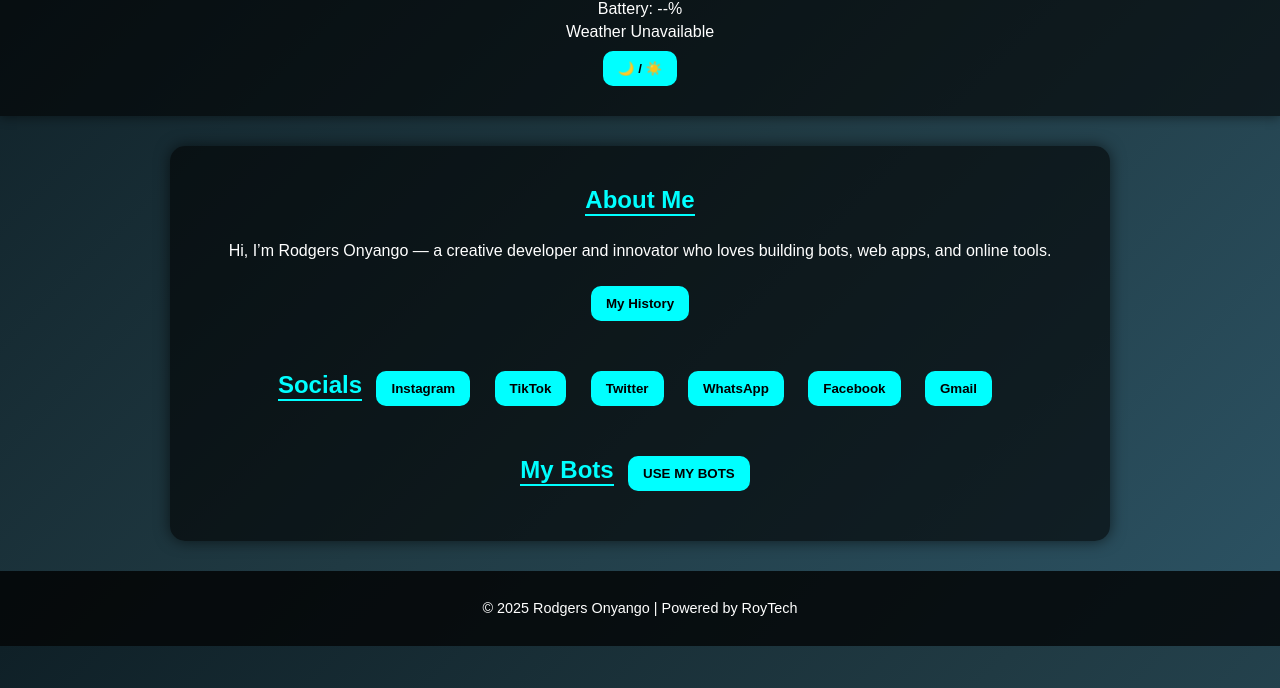
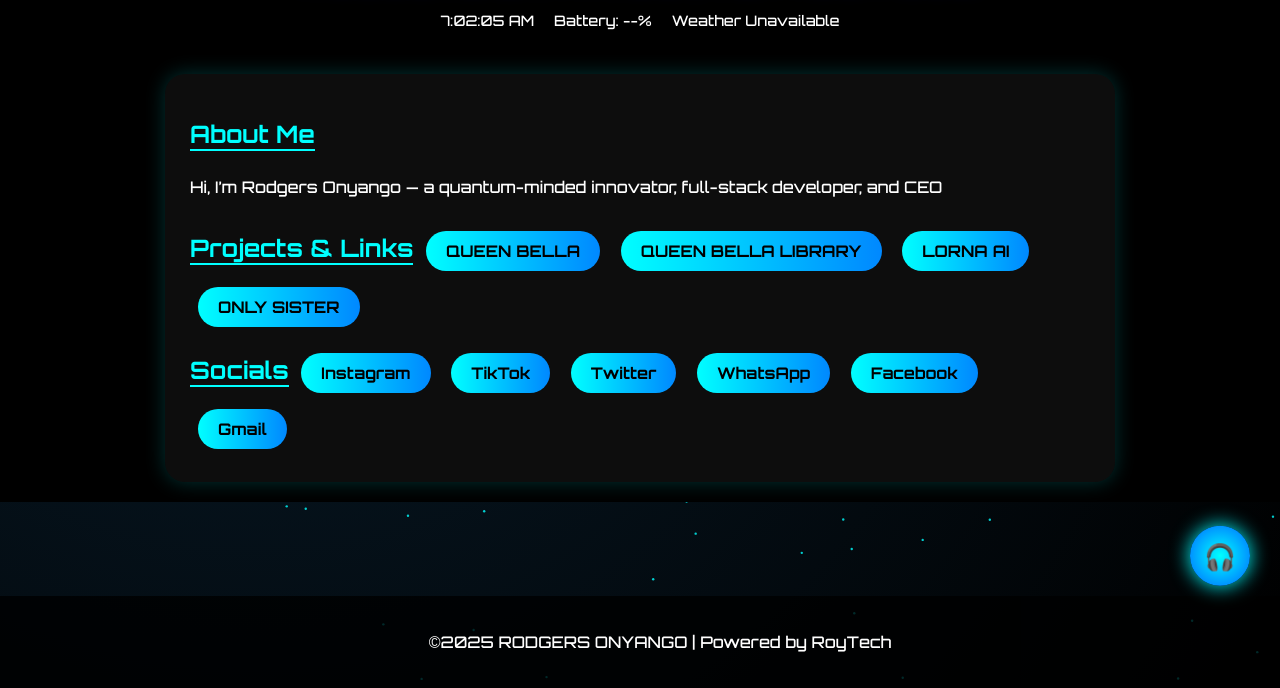
Before and after one commit to Rodgers4/Rodgers-, a plain HTML site: page index.html in a window 1280 px wide. Shown: the part 112-800 px from the top of the page. Drawn offline with Linux system fonts and the light colour scheme; no server answers.

Commit message:
Update index.html
Update

```diff
--- a/index.html
+++ b/index.html
@@ -3,265 +3,319 @@
 <head>
 <meta charset="UTF-8">
 <meta name="viewport" content="width=device-width, initial-scale=1.0">
+<title>Rodgers Onyango | RoyTech CEO</title>
+<meta name="description" content="Official Futuristic Portfolio of Rodgers Onyango | RoyTech CEO">
+<style>
+@import url('https://fonts.googleapis.com/css2?family=Orbitron:wght@500;700&display=swap');
 
-  <!-- SEO & Google Verification -->
-  <meta name="description" content="Official Portfolio of Rodgers Onyango. Developer, innovator, and founder of RoyTech. Discover my projects, bots, and story.">
-  <meta name="keywords" content="Rodgers Onyango, RoyTech, Portfolio, Developer, Tech, Kisumu">
-  <meta name="author" content="Rodgers Onyango">
-  <meta name="google-site-verification" content="g1tU_nhX5K7-xBr1BmEQpxeVhpKpCeW2meLrIDFsBxE" />
-
-  <title>Rodgers Onyango | Portfolio</title>
-
-  <!-- Schema Markup -->
-  <script type="application/ld+json">
-  {
-    "@context": "https://schema.org",
-    "@type": "Person",
-    "name": "Rodgers Onyango",
-    "url": "https://yourdomain.com",
-    "image": "https://yourdomain.com/profile.jpg",
-    "sameAs": [
-      "https://www.facebook.com/Taz254",
-      "https://wa.me/254755660053",
-      "https://www.tiktok.com/@_ouma4"
-    ],
-    "description": "Tech enthusiast, developer and founder of RoyTech from Kisumu, Kenya."
-  }
-  </script>
-
-  <style>
-    body {
-      font-family: Arial, sans-serif;
-      margin: 0;
-      padding: 0;
-      background: linear-gradient(135deg, #0f2027, #203a43, #2c5364);
-      color: #fff;
-      text-align: center;
-      transition: background 0.5s, color 0.5s;
+html,body{
+  margin:0;padding:0;
+  font-family:'Orbitron',sans-serif;
+  color:#fff;
+  background:#000;
+  overflow-x:hidden;
 }
 
-    header {
-      background: rgba(0,0,0,0.6);
-      padding: 20px;
-      box-shadow: 0 2px 10px rgba(0,0,0,0.4);
+/* animated particle background */
+canvas#bg{
+  position:fixed;
+  top:0;left:0;
+  width:100%;height:100%;
+  z-index:-1;
+  background:radial-gradient(circle at 20% 20%,#081b29,#000);
 }
 
-    h1 { margin: 0; font-size: 2.5rem; }
+/* Header */
+header{
+  text-align:center;
+  padding:40px 10px 10px;
+}
+h1{
+  font-size:2rem;
+  color:#0ff;
+  text-shadow:0 0 10px #0ff,0 0 20px #00f;
+}
+.typewrite>span{
+  border-right:2px solid #0ff;
+  animation:blink .7s infinite;
+}
+@keyframes blink{50%{border-color:transparent;}}
 
-    .clock, .battery, .weather {
-      font-size: 1rem;
-      margin-top: 5px;
+/* Clock Battery Weather */
+.info-bar{
+  display:flex;
+  justify-content:center;
+  gap:20px;
+  font-size:0.9rem;
+  margin-bottom:15px;
 }
 
-    .clock { font-size: 2rem; color: #0ff; text-shadow: 0 0 10px #0ff; }
-
-    main {
-      max-width: 900px;
-      margin: 30px auto;
-      background: rgba(0,0,0,0.6);
-      padding: 20px;
-      border-radius: 15px;
-      box-shadow: 0 0 15px rgba(0,0,0,0.6);
+/* Sections */
+main{
+  max-width:900px;
+  margin:20px auto;
+  background:rgba(255,255,255,0.05);
+  border-radius:20px;
+  padding:25px;
+  backdrop-filter:blur(6px);
+  box-shadow:0 0 20px rgba(0,255,255,.2);
+}
+h2{
+  color:#0ff;
+  border-bottom:2px solid #0ff;
+  display:inline-block;
+  margin-bottom:10px;
 }
 
-    section { margin-bottom: 20px; }
-
-    h2 {
-      color: #0ff;
-      border-bottom: 2px solid #0ff;
-      display: inline-block;
-      margin-bottom: 10px;
+/* Buttons */
+.btn{
+  display:inline-block;
+  background:linear-gradient(90deg,#0ff,#08f);
+  color:#000;
+  font-weight:bold;
+  border:none;
+  padding:10px 20px;
+  border-radius:30px;
+  margin:8px;
+  cursor:pointer;
+  transition:transform .3s, box-shadow .3s;
+  text-decoration:none;
+}
+.btn:hover{
+  transform:scale(1.1);
+  box-shadow:0 0 20px #0ff;
 }
 
-    .btn {
-      display: inline-block;
-      background: #0ff;
-      color: #000;
-      border: none;
-      padding: 10px 15px;
-      margin: 10px;
-      cursor: pointer;
-      font-weight: bold;
-      border-radius: 10px;
-      transition: 0.3s;
-      text-decoration: none;
+/* Popups */
+.popup{
+  position:fixed;top:50%;left:50%;
+  transform:translate(-50%,-50%) scale(0);
+  background:rgba(0,0,0,0.95);
+  color:#0ff;
+  padding:25px 35px;
+  border-radius:15px;
+  box-shadow:0 0 25px #0ff;
+  font-size:1rem;
+  max-width:420px;
+  text-align:left;
+  opacity:0;
+  transition:all .4s;
+  z-index:9999;
+}
+.popup.show{transform:translate(-50%,-50%) scale(1);opacity:1;}
+.popup button{
+  margin-top:15px;
+  width:100%;
+  background:#0ff;
+  color:#000;
+  border:none;
+  padding:10px;
+  border-radius:8px;
+  font-weight:bold;
+  cursor:pointer;
 }
 
-    .btn:hover { transform: scale(1.1); }
+/* Footer */
+footer{
+  background:rgba(0,0,0,0.8);
+  padding:20px;
+  text-align:center;
+  position:fixed;
+  bottom:0;left:0;width:100%;
+}
+footer .btn{margin:6px;}
 
-    footer {
-      background: rgba(0,0,0,0.8);
-      padding: 15px;
-      margin-top: 20px;
-      font-size: 0.9rem;
+/* Floating music button */
+#musicBtn{
+  position:fixed;
+  bottom:100px;
+  right:30px;
+  width:60px;height:60px;
+  border-radius:50%;
+  background:radial-gradient(circle,#0ff,#06f);
+  color:#000;
+  display:flex;
+  align-items:center;
+  justify-content:center;
+  font-size:1.6rem;
+  cursor:pointer;
+  box-shadow:0 0 20px #0ff;
+  animation:float 6s ease-in-out infinite;
+  z-index:10000;
+}
+@keyframes float{
+  0%,100%{transform:translateY(0);}
+  50%{transform:translateY(-10px);}
 }
 
-    .popup {
-      position: fixed;
-      top: 50%;
-      left: 50%;
-      transform: translate(-50%, -50%) scale(0);
-      background: rgba(0, 0, 0, 0.95);
-      color: #0ff;
-      padding: 20px 30px;
-      border-radius: 15px;
-      box-shadow: 0 0 20px #0ff;
-      font-size: 1.2rem;
-      max-width: 400px;
-      text-align: left;
-      opacity: 0;
-      transition: transform 0.3s ease, opacity 0.3s ease;
-      z-index: 9999;
+/* Loading */
+#loadingPopup{
+  position:fixed;
+  top:0;left:0;width:100%;height:100%;
+  display:flex;justify-content:center;align-items:center;
+  background:rgba(0,0,0,0.9);
+  font-size:1.5rem;
+  color:#0ff;
+  font-weight:bold;
+  letter-spacing:2px;
+  z-index:10000;
+  opacity:0;
+  pointer-events:none;
+  transition:opacity .3s;
 }
-
-    .popup.show {
-      transform: translate(-50%, -50%) scale(1);
-      opacity: 1;
-    }
-
-    .popup button {
-      margin-top: 10px;
-      display: block;
-      width: 100%;
-      background: #0ff;
-      border: none;
-      color: #000;
-      padding: 10px;
-      border-radius: 8px;
-      cursor: pointer;
-      font-weight: bold;
-    }
-
-    .dark-mode {
-      background: #f9f9f9;
-      color: #000;
-    }
-
-    .dark-mode header, .dark-mode main, .dark-mode footer {
-      background: rgba(255,255,255,0.7);
-      color: #000;
-    }
-
-    /* Loading Popup */
-    #loadingPopup {
-      background: rgba(0,0,0,0.85);
-      display: flex;
-      justify-content: center;
-      align-items: center;
-      font-size: 1.5rem;
-      color: #0ff;
-      font-weight: bold;
-      letter-spacing: 2px;
-    }
+#loadingPopup.show{opacity:1;pointer-events:all;}
 </style>
 </head>
 <body>
+<canvas id="bg"></canvas>
+
 <header>
-    <h1>Rodgers Onyango</h1>
-    <div class="clock" id="clock">00:00:00</div>
-    <div class="battery" id="battery">Battery: --%</div>
-    <div class="weather" id="weather">Loading weather...</div>
-    <button class="btn" onclick="toggleDarkMode()">🌙 / ☀️</button>
+  <h1 class="typewrite" data-text='["RODGERS ONYANGO | ROYTECH CEO"]'><span></span></h1>
+  <div class="info-bar">
+    <div id="clock">--:--:--</div>
+    <div id="battery">Battery: --%</div>
+    <div id="weather">Loading weather...</div>
+  </div>
 </header>
 
 <main>
   <section id="about">
     <h2>About Me</h2>
-      <p>Hi, I’m Rodgers Onyango — a creative developer and innovator who loves building bots, web apps, and online tools.</p>
-      <button class="btn" onclick="showPopup('historyPopup')">My History</button>
+    <p id="aboutText"></p>
+  </section>
+
+  <section>
+    <h2>Projects & Links</h2>
+    <a class="btn" href="https://github.com/Rodgers4/QUEEN-BELLA" target="_blank">QUEEN BELLA</a>
+    <a class="btn" href="https://queen-bella-s-library.vercel.app/" target="_blank">QUEEN BELLA LIBRARY</a>
+    <a class="btn" href="https://www.facebook.com/profile.php?id=61581175632222" target="_blank">LORNA AI</a>
+    <a class="btn" href="https://www.facebook.com/profile.php?id=61577838299856" target="_blank">ONLY SISTER</a>
   </section>
 
   <section>
     <h2>Socials</h2>
-      <button class="btn" onclick="showLoading(() => window.open('https://www.instagram.com/Roy254_onyango','_blank'));">Instagram</button>
-      <button class="btn" onclick="showLoading(() => window.open('https://www.tiktok.com/@_ouma4','_blank'));">TikTok</button>
-      <button class="btn" onclick="showLoading(() => window.open('https://x.com/rogersonyango54','_blank'));">Twitter</button>
-      <button class="btn" onclick="showLoading(() => window.open('https://wa.me/254755660053','_blank'));">WhatsApp</button>
-      <button class="btn" onclick="showLoading(() => window.open('https://www.facebook.com/Taz254','_blank'));">Facebook</button>
-      <button class="btn" onclick="showLoading(() => window.open('mailto:rogersonyango87@gmail.com','_blank'));">Gmail</button>
-    </section>
-
-    <section>
-      <h2>My Bots</h2>
-      <button class="btn" onclick="showPopup('botsPopup')">USE MY BOTS</button>
+    <a class="btn" href="https://www.instagram.com/Roy254_onyango" target="_blank">Instagram</a>
+    <a class="btn" href="https://www.tiktok.com/@_ouma4" target="_blank">TikTok</a>
+    <a class="btn" href="https://x.com/rogersonyango54" target="_blank">Twitter</a>
+    <a class="btn" href="https://wa.me/254755660053" target="_blank">WhatsApp</a>
+    <a class="btn" href="https://www.facebook.com/Taz254" target="_blank">Facebook</a>
+    <a class="btn" href="mailto:rogersonyango87@gmail.com" target="_blank">Gmail</a>
   </section>
 </main>
 
 <footer>
-    <p>© 2025 Rodgers Onyango | Powered by RoyTech</p>
+  <p>©2025 RODGERS ONYANGO | Powered by RoyTech</p>
 </footer>
 
-  <!-- Popups -->
+<div id="loadingPopup">RoyTech Loading...</div>
+
 <div class="popup" id="historyPopup">
   <p><strong>My History:</strong><br><br>
-    I am Rodgers Onyango from Kisumu, Kenya. I am passionate about tech and innovation. Through RoyTech, I create bots, automation tools, and websites to empower others. My vision is to uplift my family and community while building smarter digital solutions.
+  I’m Rodgers Onyango from Kisumu, Kenya — founder of RoyTech, a visionary developer dedicated to crafting bots, futuristic systems, and web experiences that empower people. My mission is to uplift my family, inspire youth in tech, and lead innovations shaping Africa’s digital future.
   </p>
   <button onclick="closePopup('historyPopup')">Close</button>
 </div>
 
-  <div class="popup" id="botsPopup">
-    <p><strong>Choose a Bot:</strong></p>
-    <button onclick="window.open('https://github.com/Rodgers4/QUEEN-BELLA','_blank')">QUEEN BELLA</button>
-    <button onclick="window.open('https://www.facebook.com/Taz254','_blank')">TOXIC LOVER</button>
-    <button onclick="closePopup('botsPopup')">Close</button>
-  </div>
-
-  <div class="popup" id="loadingPopup">
-    <p>RoyTech Loading...</p>
-  </div>
+<!-- Music Button -->
+<div id="musicBtn" title="Toggle Music 🎧">🎧</div>
+<audio id="bgMusic" loop>
+  <!-- Replace the src below with a legal/royalty-free MP3 URL -->
+  <source src="https://cdn.pixabay.com/audio/2022/03/15/audio_5e2ce5f50b.mp3" type="audio/mpeg">
+</audio>
 
 <script>
+// Typing header
+const typewrite = document.querySelector('.typewrite');
+const span = typewrite.querySelector('span');
+const texts = JSON.parse(typewrite.getAttribute('data-text'));
+let txtIndex=0,charIndex=0;
+function typeLoop(){
+  let current = texts[txtIndex];
+  span.textContent = current.slice(0, ++charIndex);
+  if(charIndex === current.length){
+    setTimeout(()=>{charIndex=0;typeLoop();},3000);
+  } else {
+    setTimeout(typeLoop,120);
+  }
+}
+typeLoop();
+
+// About me typing loop
+const aboutP=document.getElementById("aboutText");
+const aboutText="Hi, I’m Rodgers Onyango — a quantum-minded innovator, full-stack developer, and CEO of RoyTech. I craft intelligent bots, futuristic web systems, and automation tools that connect people and technology seamlessly. Passionate about elevating African tech, I fuse creativity and code to build tomorrow’s digital revolution.";
+let i=0;
+function typeAbout(){
+  aboutP.textContent=aboutText.slice(0,++i);
+  if(i===aboutText.length){setTimeout(()=>{i=0;aboutP.textContent='';typeAbout();},6000);}
+  else setTimeout(typeAbout,60);
+}
+typeAbout();
+
 // Clock
-    function updateClock() {
-      const now = new Date();
-      document.getElementById('clock').textContent = now.toLocaleTimeString();
-    }
-    setInterval(updateClock, 1000); updateClock();
+setInterval(()=>{
+  document.getElementById('clock').textContent=new Date().toLocaleTimeString();
+},1000);
 
-    // Battery API
-    if (navigator.getBattery) {
-      navigator.getBattery().then(battery => {
-        function updateBattery() {
-          document.getElementById('battery').textContent = `Battery: ${Math.round(battery.level * 100)}%`;
-        }
-        battery.addEventListener('levelchange', updateBattery);
-        updateBattery();
+// Battery
+if(navigator.getBattery){
+  navigator.getBattery().then(b=>{
+    function update(){document.getElementById('battery').textContent=`Battery: ${Math.round(b.level*100)}%`; }
+    b.addEventListener('levelchange',update);update();
   });
 }
 
 // Weather
-    async function fetchWeather() {
-      try {
-        let res = await fetch("https://api.open-meteo.com/v1/forecast?latitude=-0.0917&longitude=34.7679&current_weather=true");
-        let data = await res.json();
-        document.getElementById('weather').textContent = `🌤 ${data.current_weather.temperature}°C`;
-      } catch {
-        document.getElementById('weather').textContent = "Weather Unavailable";
-      }
-    }
-    fetchWeather();
+(async()=>{
+ try{
+   let res=await fetch("https://api.open-meteo.com/v1/forecast?latitude=-0.0917&longitude=34.7679&current_weather=true");
+   let data=await res.json();
+   document.getElementById('weather').textContent=`🌤 ${data.current_weather.temperature}°C`;
+ }catch{document.getElementById('weather').textContent="Weather Unavailable";}
+})();
 
-    function toggleDarkMode() {
-      document.body.classList.toggle('dark-mode');
+// Popup controls
+function closePopup(id){document.getElementById(id).classList.remove('show');}
+
+// Loading popup
+function showLoading(){
+  const l=document.getElementById('loadingPopup');
+  l.classList.add('show');
+  setTimeout(()=>l.classList.remove('show'),2000);
 }
 
-    function showPopup(id) {
-      document.getElementById(id).classList.add('show');
+// Music toggle
+const music=document.getElementById("bgMusic");
+const btn=document.getElementById("musicBtn");
+let playing=false;
+btn.addEventListener("click",()=>{
+  if(!playing){music.play();btn.textContent="🔊";}else{music.pause();btn.textContent="🎧";}
+  playing=!playing;
+});
+
+// Particle background
+const canvas=document.getElementById('bg');
+const ctx=canvas.getContext('2d');
+let w,h,particles=[];
+function resize(){
+  w=canvas.width=window.innerWidth;
+  h=canvas.height=window.innerHeight;
 }
-
-    function closePopup(id) {
-      document.getElementById(id).classList.remove('show');
+window.addEventListener('resize',resize);resize();
+for(let i=0;i<100;i++){
+  particles.push({x:Math.random()*w,y:Math.random()*h,vx:(Math.random()-.5)*0.5,vy:(Math.random()-.5)*0.5});
 }
-
-    // RoyTech Loading
-    function showLoading(callback) {
-      const popup = document.getElementById('loadingPopup');
-      popup.classList.add('show');
-      setTimeout(() => {
-        popup.classList.remove('show');
-        if (callback) callback();
-      }, 2000);
+function animate(){
+  ctx.clearRect(0,0,w,h);
+  ctx.fillStyle='rgba(0,255,255,0.8)';
+  particles.forEach(p=>{
+    p.x+=p.vx;p.y+=p.vy;
+    if(p.x<0||p.x>w)p.vx*=-1;
+    if(p.y<0||p.y>h)p.vy*=-1;
+    ctx.beginPath();ctx.arc(p.x,p.y,1.2,0,Math.PI*2);ctx.fill();
+  });
+  requestAnimationFrame(animate);
 }
+animate();
 </script>
 </body>
       </html>
```
Lines whose indentation alone changed are shown as unchanged.
